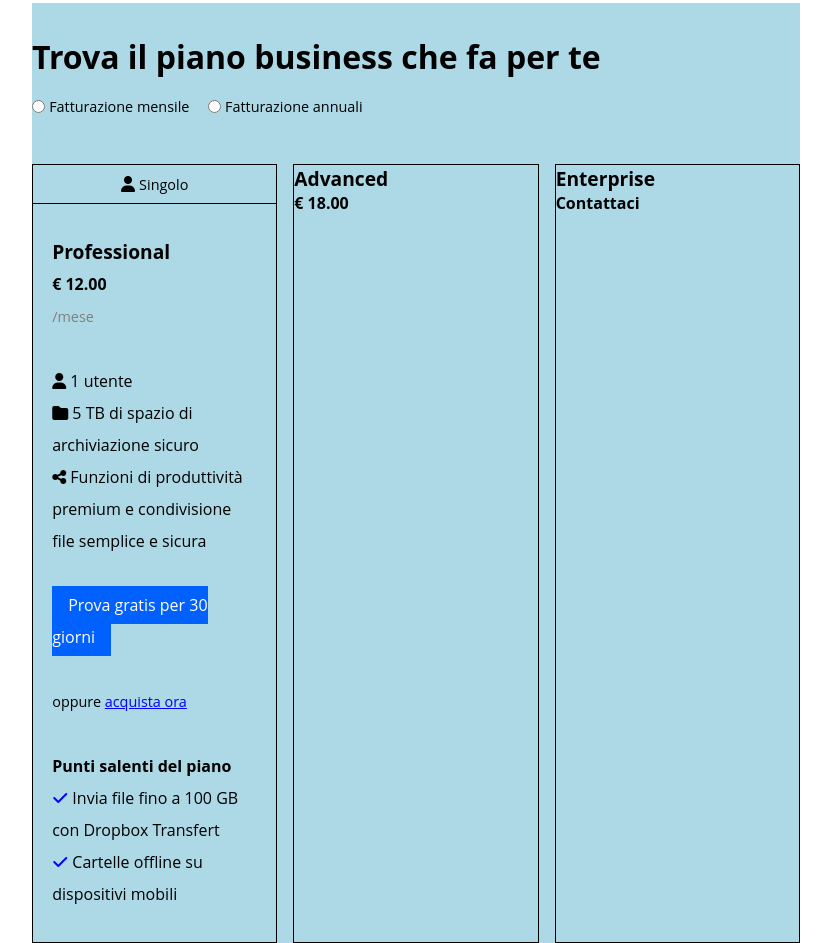
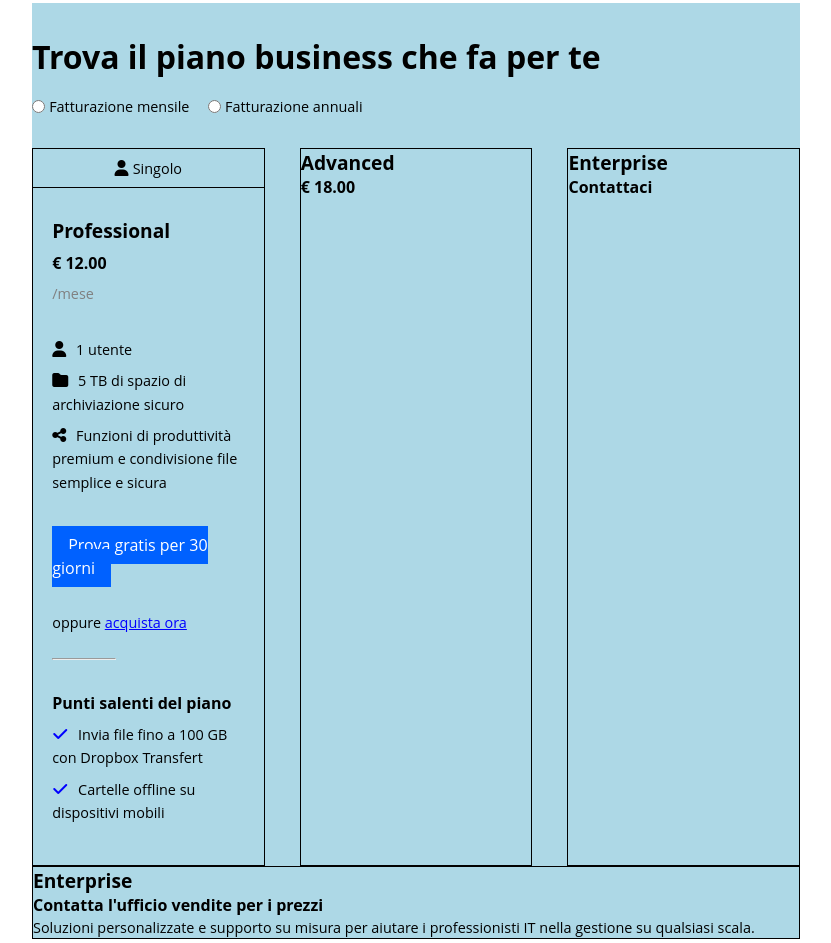
Before and after one commit to sder12/htmlcss-dropbox, a plain HTML site: page index.html in a window 1280 px wide. Shown: the part 722-1665 px from the top of the page, without its empty margins (224-1055 px from the left). Drawn offline with Linux system fonts and the light colour scheme.

Commit message:
Subscription styling

```diff
--- a/css/style.css
+++ b/css/style.css
@@ -157,6 +157,11 @@
   background-color: lightblue;
 }
 
+
+
+
+
+/* subscription Title */
 .subscrition-title {
   padding: 2em 0 1em;
 }
@@ -165,9 +170,26 @@
   padding: 1em 0 1em;
 }
 
+.sub-radio-buttons label input,
+.sub-radio-buttons label span {
+  vertical-align: middle;
+}
+.sub-radio-buttons label span{
+  padding-right: 1em;
+}
+
+.label-radio {
+  cursor: pointer;
+}
+/* subscription card */
+
 .sub-card {
-  margin: 1em 0 1em;
+  margin-right: 2.2em;
   width: calc(100% / 3);
+  border: var(--border-black);
+}
+.sub-card:nth-of-type(3){
+  margin-right: 0px;
 }
 
 .card-label{
@@ -178,20 +200,29 @@
 
 .card-main-txt{
   padding: 2em 1.2em;
-  line-height: 2rem;
+  line-height: 1.4rem;
 }
+
+.card-main-txt > h3,
+.card-main-txt h4,
+.card-main-txt ul li{
+  padding-bottom: .5em;
+}
+
 .sub-card  ul li{
   list-style-type: none;
 }
 
+.sub-card  ul li span{
+  padding-left:.4em;
+}
 
-.sub-radio-buttons label input,
-.sub-radio-buttons label span {
-  vertical-align: middle;
+.card-main-txt hr{
+  color: black;
+  margin-top: 1.5em;
+  width: 4em;
 }
-.sub-radio-buttons label span{
-  padding-right: 1em;
-}
+
 
 /* 2. Find Partner */
 .find-partner {
--- a/index.html
+++ b/index.html
@@ -106,10 +106,12 @@
           <h2>Trova il piano business che fa per te</h2>
           <!-- Radio Buttons -->
           <div class="sub-radio-buttons">
-            <label for="">
-              <input type="radio">
+            <label class="label-radio">
+              <input type="radio" name="radio">
               <span> Fatturazione mensile</span>
-              <input type="radio">
+            </label>
+            <label class="label-radio">
+              <input type="radio" name="radio">
               <span>Fatturazione annuali</span>
             </label>
           </div>
@@ -120,10 +122,10 @@
         <!-- Sub Grid -->
         <div class="sub-container">
           <div class="sub-row">
-            <div class="sub-col flex-gap">
+            <div class="flex">
 
               <!-- Card 1 -->
-              <div class="sub-card border">
+              <div class="sub-card">
                 <!-- Card label -->
                 <div class="card-label">
                   <i class="fa-solid fa-user"></i>
@@ -137,18 +139,19 @@
                   <h3>Professional</h3>
                   <h4> € 12.00</h4>
                   <span class="mese"> /mese</span>
+
                   <ul class="check-list mt-2">
                     <li>
                       <i class="fa-solid fa-user"></i>
-                      1 utente
+                      <span> 1 utente </span>
                     </li>
                     <li>
                       <i class="fa-solid fa-folder"></i>
-                      5 TB di spazio di archiviazione sicuro
+                      <span>5 TB di spazio di archiviazione sicuro</span>
                     </li>
                     <li>
                       <i class="fa-solid fa-share-nodes"></i>
-                      Funzioni di produttività premium e condivisione file semplice e sicura
+                      <span> Funzioni di produttività premium e condivisione file semplice e sicura</span>
                     </li>
                   </ul>
                   <!-- Prova gratis -->
@@ -159,23 +162,25 @@
                   </div>
                   <!-- Oppure -->
                   <div class="mt-2">
-                    <span>
-                      oppure
-                    </span>
+                    <span> oppure </span>
                     <span class="ahref-blue">
                       <a href="">acquista ora</a>
                     </span>
                   </div>
+                  <!-- horizontal row -->
+                  <hr>
                   <!-- Part 2 -->
                   <div class="mt-2">
                     <h4> Punti salenti del piano</h4>
                     <ul>
                       <li>
                         <i class="fa-solid fa-check"></i>
-                        Invia file fino a 100 GB con Dropbox Transfert</li>
+                        <span>Invia file fino a 100 GB con Dropbox Transfert</span>
+                      </li>
                       <li>
                         <i class="fa-solid fa-check"></i>
-                        Cartelle offline su dispositivi mobili</li>
+                        <span> Cartelle offline su dispositivi mobili </span>
+                      </li>
                     </ul>
                   </div>
                 </div>
@@ -284,8 +289,10 @@
         <div class="members-card">
 
           <p>
-          "I membri del nostro teeam lavorano constantemente in Paesi, fusi orari e uffici diversi. Ora molte soluzioni
-          sono compatibili con queste esigenze, ma nessuna è facile quanto Dropbox e Dropbox Paper. Ora molte soluzioni
+            "I membri del nostro teeam lavorano constantemente in Paesi, fusi orari e uffici diversi. Ora molte
+            soluzioni
+            sono compatibili con queste esigenze, ma nessuna è facile quanto Dropbox e Dropbox Paper. Ora molte
+            soluzioni
             sono compatibili con queste esigenze, ma nessuna è facile quanto Dropbox Paper".
           </p>
           <span>Morten Thomsen, Global IT Leader</span>
```
Lines whose indentation alone changed are shown as unchanged.
